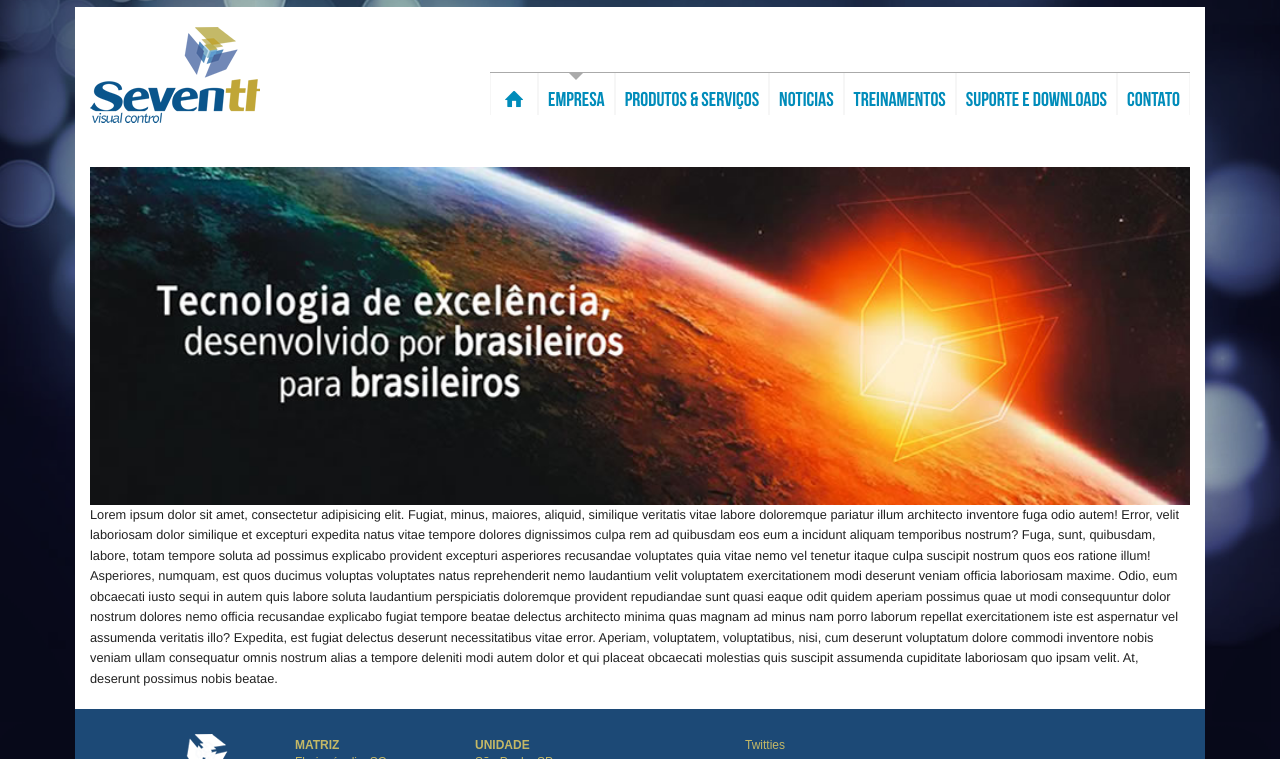
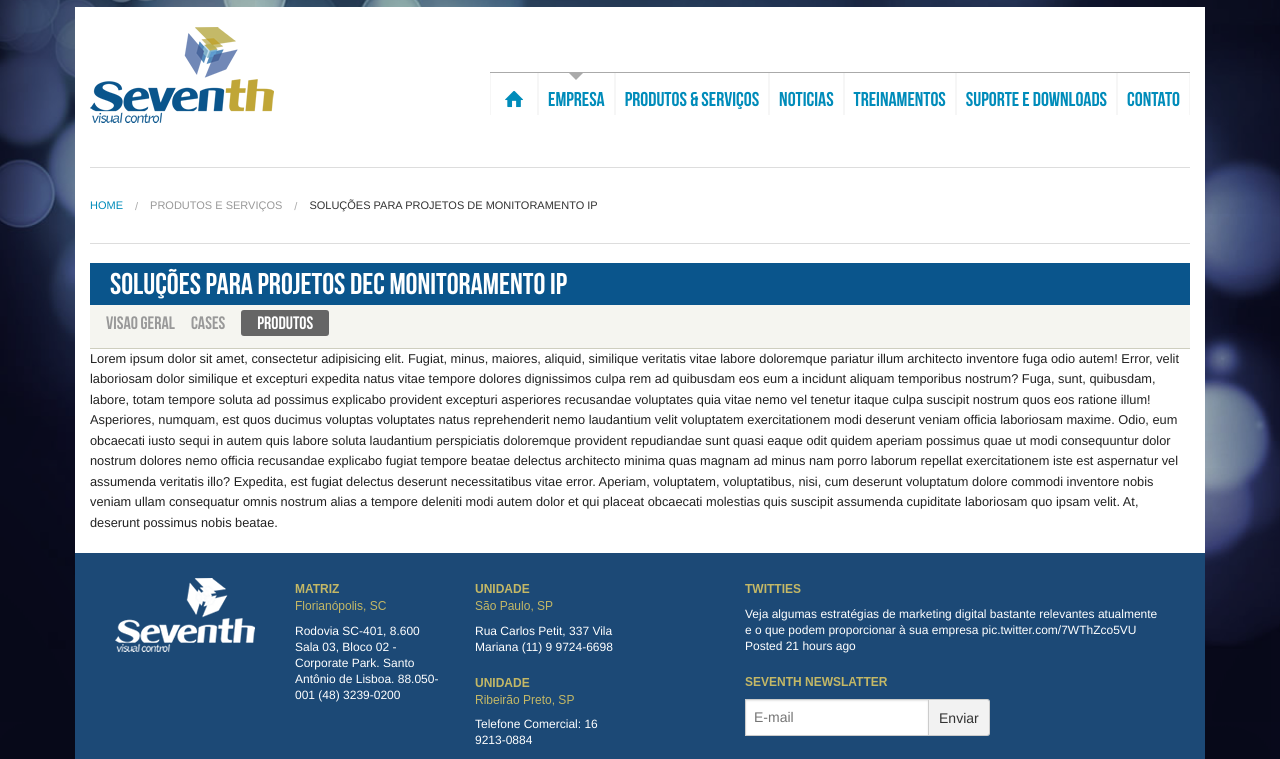
Before and after one commit to felipegenuino/Agencia-Labbo-Projeto-Seventh, a plain HTML site: page index.html in a window 1280 px wide. Shown: the part 41-800 px from the top of the page. Drawn offline with Linux system fonts and the light colour scheme.

Commit message:
update app

```diff
--- a/index.html
+++ b/index.html
@@ -166,6 +166,19 @@
 </div><!-- //region-header-navigation -->
 
 
+<hr>
+
+ <div class="region-breadcrumbs">
+     <div class="large-12 ">
+			<nav class="breadcrumbs">
+			  <a href="#">Home</a>
+			  <a href="#" class="unavailable">Produtos e Serviços</a>
+			  <a href="#" class="current">Soluções para Projetos de Monitoramento IP</a>
+			</nav>
+	</div><!-- //large-12 columns-->
+</div><!-- //region-breadcrumbs -->
+<hr>
+
 
 
 <div class="region-carosel">
@@ -181,6 +194,29 @@
         </div><!-- //large-12 columns-->
     </div><!-- //large-12 columns-->
 </div><!-- //region-carosel -->
+
+
+
+
+
+ <div class="region-title">
+     <div class=" block-title large-12 ">
+			<h2>SOLUÇÕES PARA PROJETOS DEc MONITORAMENTO IP </h2>
+	</div><!-- //large-12 columns-->
+
+	<div class=" block-sub-nav large-12 ">
+		<dl class="sub-nav">
+		  <!--dt>Filter:</dt-->
+		  <dd><a href="#">Visao geral</a></dd>
+		  <dd><a href="#">Cases</a></dd>
+		  <dd class="active"><a href="#">Produtos</a></dd>
+		</dl>
+	</div><!-- //large-12 columns-->
+
+
+ </div><!-- //region-title -->
+
+
 
 
 
@@ -224,13 +260,8 @@
 
 	<div class="large-2 columns">
 		<h6>
-			<strong>Unidade</strong>
-			<span>São Paulo, SP</span>
-		</h6>
-			<p>Rua Carlos Petit, 337
-			Vila Mariana
-			(11) 9 9724-6698</p>
-
+			<strong>Unidade</strong>  <span>São Paulo, SP</span> </h6>
+			<p>Rua Carlos Petit, 337  Vila Mariana (11) 9 9724-6698</p>
 		<h6>
 			<strong>Unidade</strong>
 			<span>Ribeirão Preto, SP</span>
@@ -240,12 +271,26 @@
 
 	<div class="large-5 right columns">
 		<div class="block-twitter">
-			<h6> <span>Twitties</span></h6>
+			<h6> <strong>Twitties</strong></h6>
 			<p>Veja algumas estratégias de marketing digital bastante relevantes atualmente e o que podem proporcionar à sua empresa pic.twitter.com/7WThZco5VU
-				Posted 21 hours ago</p>
+				<span> Posted 21 hours ago</span>
+			</p>
+      	</div><!-- //block-twitter -->
 
-		<h6> <span>UNIDADE</span> <span>Ribeirão Preto, SP</span></h6>
-		<p>Telefone Comercial: 16 9213-0884</p>
+		<div class="block-newslatter large-7">
+			<h6> <strong> Seventh Newslatter</strong></h6>
+				<div class="row collapse">
+		       		<div class="small-9 columns">
+		          		<input type="text" placeholder="E-mail">
+		        	</div><!-- //small-9 columns -->
+
+		        	<div class="small-3 columns">
+		          		<span class="postfix radius">Enviar</span>
+		        	</div><!-- //row collapse-->
+		      </div><!-- //row collapse-->
+  		</div><!-- //block-twitter -->
+
+
 	</div><!-- //large-2 columns-->
 
 
--- a/stylesheet/seventh.css
+++ b/stylesheet/seventh.css
@@ -64,10 +64,42 @@ p{ font-size:0.8em}
 /* `REGIONS
 =============================================================== */
 	.region-header-navigation { float: left; padding: 20px 0 40px;  width: 100%;}
-	.region-carosel{}
+	.region-carosel{ display: none;}
 	.region-footer { background: none repeat scroll 0 0 #1C4976; color: #FFFFFF;    padding: 25px;}
+	.region-breadcrumbs {       width: 100%; }
+	.region-title {  }
 
 
+/* `BREADCRUMBS
+=============================================================== */
+	.breadcrumbs {
+	    background: none repeat scroll 0 0 rgba(0, 0, 0, 0);
+	    border: medium none;
+	    margin: 0;
+	    padding: 10px 0;
+	}
+
+
+/* `TITLES
+=============================================================== */
+	.block-title { background: none repeat scroll 0 0 	#0A558C;}
+.block-title h2 {
+    color: #FFFFFF;
+    font-size: 30px;
+    margin: 0;
+    padding: 0 20px;
+}
+
+.block-sub-nav {
+    background: none repeat scroll 0 0 #F5F5F0;
+    border-bottom: 1px solid #CECEBF;
+}
+
+.sub-nav {
+    margin: 0;
+}
+.sub-nav dt, .sub-nav dd, .sub-nav li{font-family: bebas_neueregular; font-size: 18px}
+.sub-nav dt.active a, .sub-nav dd.active a, .sub-nav li.active a{ background: #666}
 
 /* `FOOTER
 =============================================================== */
@@ -77,12 +109,14 @@ p{ font-size:0.8em}
 	.region-footer h6{}
 	.region-footer h6 strong{ display: block;}
 	.region-footer h6 span { display: block; font-weight: normal; text-transform: none; }
+	.region-footer p { font-size: 12px; line-height: 16px; }
+
 
 
 
 /* `MENUS
 =============================================================== */
-/* MENU OFFCANVAS*/
+/* menu offcanvas*/
 	.menu-off-canvas-left .item-menu-primary.active, .menu-off-canvas-left .item-menu-primary:active {		    background: none repeat scroll 0 0 #222222 !important;		    border-left: 8px solid #CA7233;		    color: #CA7233;		}
 	.menu-off-canvas-left {    margin: 0;}
 	.menu-off-canvas-left .item-menu-primary {    display: block;    width: 100%;}
@@ -171,7 +205,7 @@ display: none;
 	    float: left;
 	    font-size: 0;
 	    height: 100px;
-	    width: 170px;
+	    width: 210px;
 	}
 
 	.logo-seventh-secundary {
```
Also changed, not shown: teste.html (added, +135 -0 lines).
